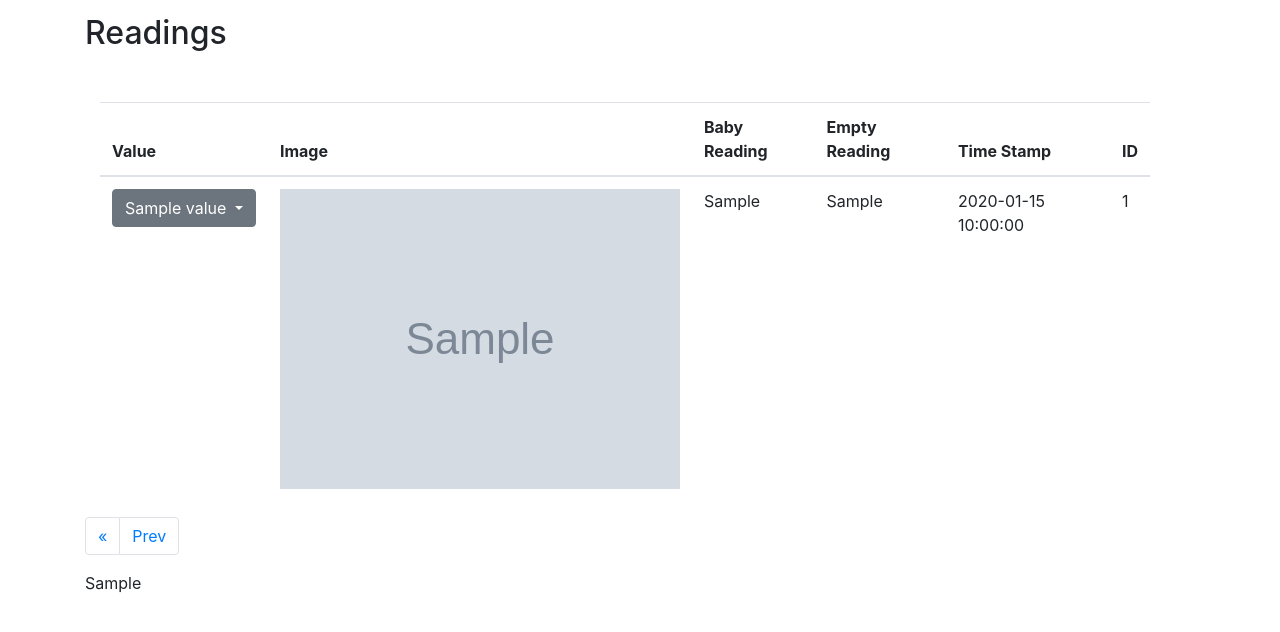
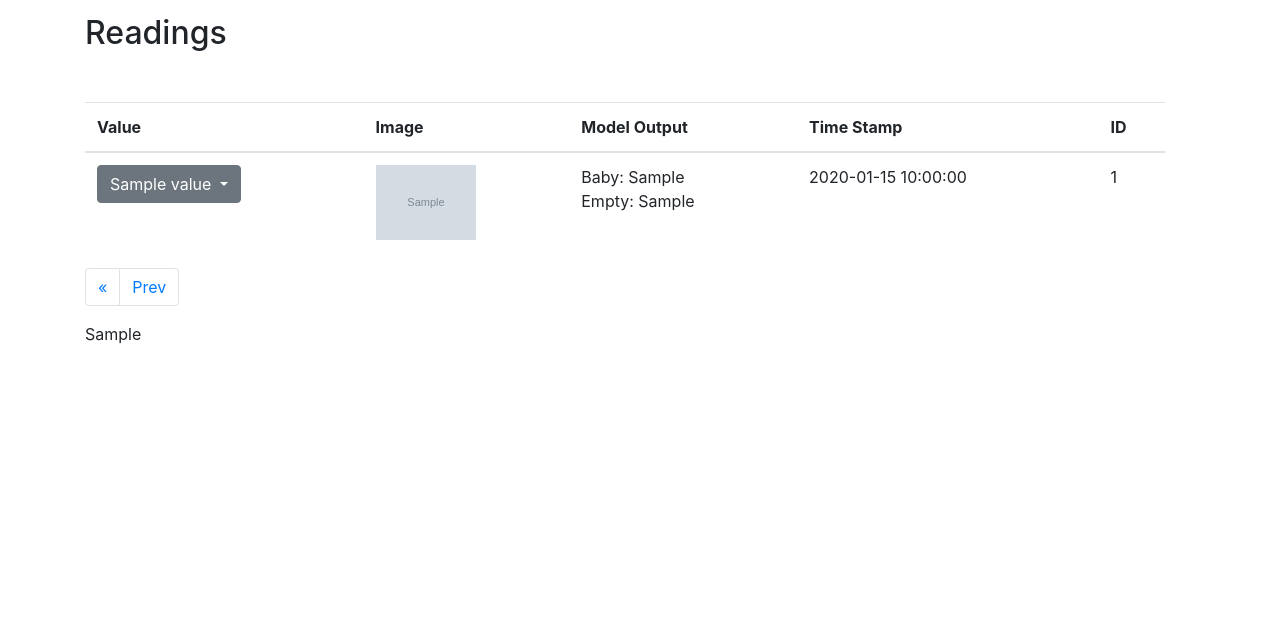
Before and after one commit to g-parki/Sleep-Schedule, a Flask app: template scripts/templates/readings.html in a window 1280 px wide. Shown: the part 56-688 px from the top of the page. Run offline with Flask 2, Linux system fonts and the light colour scheme; the template is opened without the code that fills it: most values are stand-ins (such as "Sample title", 1, 10 or a date in 2020); grey boxes marked "Sample" are stand-in pictures; some libraries are stand-ins or nearby versions.

Commit message:
Combine baby/empty readings into single table column

```diff
--- a/scripts/templates/readings.html
+++ b/scripts/templates/readings.html
@@ -8,15 +8,13 @@
 {% block content %}
     <h2>Readings</h2>
     <div class="container">
-        <div class="col-12">
             <div class= "row justify-content-center top-buffer table-responsive">
                 <table class="table">
                     <thead class=''>
                         <tr>
                             <th scope="col">Value</th>
                             <th scope="col">Image</th>
-                            <th scope="col">Baby Reading</th>
-                            <th scope="col">Empty Reading</th>
+                            <th scope="col">Model Output</th>
                             <th scope="col">Time Stamp</th>
                             <th scope="col">ID</th>
                         </tr>
@@ -41,12 +39,15 @@
                                 </td>
                                 <td scope="row">
                                     <a class="reading-img" href="{{url_for('static', filename= 'ReadingImagesOriginals/' + item.file_name)}}">
-                                        <img src="{{url_for('static', filename= 'ReadingImagesResized/' + item.file_name)}}">
+                                        <img width="100" src="{{url_for('static', filename= 'ReadingImagesResized/' + item.file_name)}}">
                                     </a>
-
                                 </td>
-                                <td scope="row" class="">{{item.baby_reading}}</td>
-                                <td scope="row">{{item.empty_reading}}</td>
+                                <td scope="row" class="">
+                                    <p>
+                                        Baby: {{item.baby_reading}}<br>
+                                        Empty: {{item.empty_reading}}
+                                    </p>
+                                </td>
                                 <td scope="row" class="timestamp-column">{{item.timestamp}}</td>
                                 <td scope="row" class="id-column">{{item.id}}</td>
                             </tr>
@@ -54,7 +55,6 @@
                     </tbody>
                 </table>
             </div>
-        </div>
     </div>
 
     <nav aria-label="">
```
